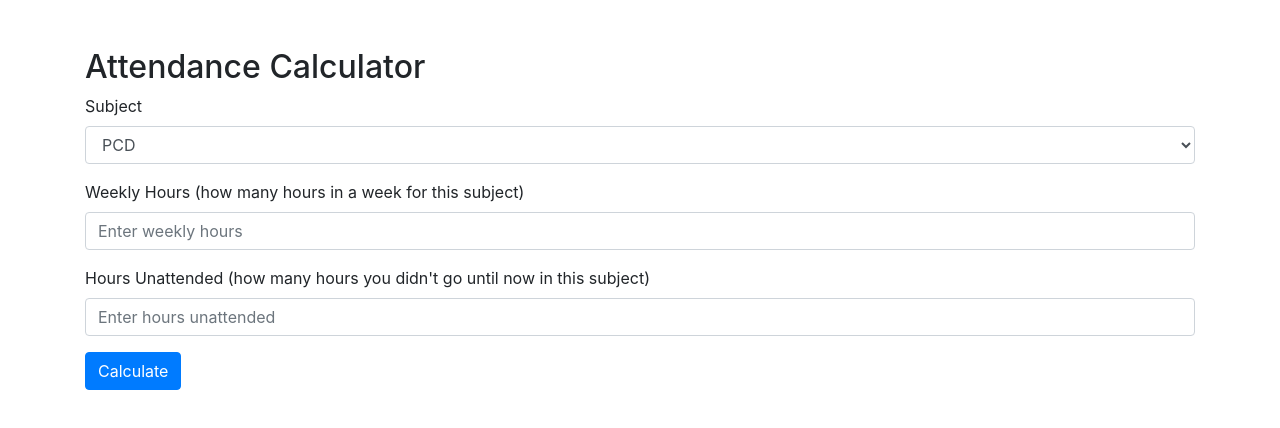
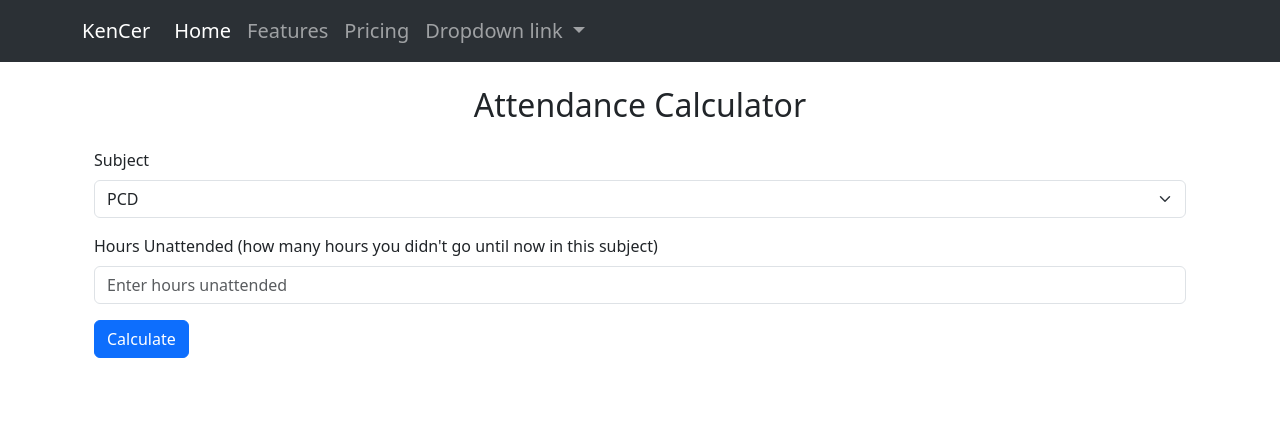
Before and after one commit to Lil-Ken/Attendace-Calculator-2.0, a plain HTML site: page index.html in a window 1280 px wide. Drawn offline with nearby package versions, Linux system fonts and the light colour scheme.

Commit message:
Update index.html

```diff
--- a/index.html
+++ b/index.html
@@ -4,54 +4,85 @@
   <meta charset="UTF-8">
   <meta name="viewport" content="width=device-width, initial-scale=1.0">
   <title>Attendance Calculator</title>
-  <link rel="stylesheet" href="https://stackpath.bootstrapcdn.com/bootstrap/4.5.2/css/bootstrap.min.css">
+  <link href="https://cdn.jsdelivr.net/npm/bootstrap@5.3.3/dist/css/bootstrap.min.css" rel="stylesheet" integrity="sha384-QWTKZyjpPEjISv5WaRU9OFeRpok6YctnYmDr5pNlyT2bRjXh0JMhjY6hW+ALEwIH" crossorigin="anonymous">
 </head>
 <body>
-  <div class="container mt-5">
-    <h2>Attendance Calculator</h2>
-    <div class="form-group">
-      <label for="subject">Subject</label>
-      <select class="form-control" id="subject">
-        <option value="PCD">PCD</option>
-        <option value="SAD">SAD</option>
-        <option value="Engligh">English</option>
-        <option value="M-Commerce">M-Commerce</option>
-        <option value="Database">Database</option>
-        <option value="PHP">PHP</option>
+    <nav class="navbar bg-dark text-light navbar-expand-lg bg-body-tertiary fs-5" data-bs-theme="dark">
+      <div class="container-md">
+        <a class="navbar-brand" href="#">KenCer</a>
+        <button class="navbar-toggler" type="button" data-bs-toggle="collapse" data-bs-target="#navbarNavDropdown" aria-controls="navbarNavDropdown" aria-expanded="false" aria-label="Toggle navigation">
+          <span class="navbar-toggler-icon"></span>
+        </button>
+        <div class="collapse navbar-collapse" id="navbarNavDropdown">
+          <ul class="navbar-nav">
+            <li class="nav-item">
+              <a class="nav-link active" aria-current="page" href="#">Home</a>
+            </li>
+            <li class="nav-item">
+              <a class="nav-link" href="#">Features</a>
+            </li>
+            <li class="nav-item">
+              <a class="nav-link" href="#">Pricing</a>
+            </li>
+            <li class="nav-item dropdown">
+              <a class="nav-link dropdown-toggle" href="#" role="button" data-bs-toggle="dropdown" aria-expanded="false">
+                Dropdown link
+              </a>
+              <ul class="dropdown-menu">
+                <li><a class="dropdown-item" href="#">Action</a></li>
+                <li><a class="dropdown-item" href="#">Another action</a></li>
+                <li><a class="dropdown-item" href="#">Something else here</a></li>
+              </ul>
+            </li>
+          </ul>
+        </div>
+      </div>
+    </nav>
+
+
+  <div class="container mt-4">
+    <h2 class="text-center">Attendance Calculator</h2>
+    <div class="container">
+      <label for="subject" class="form-label mt-3" aria-label="Default select example">Subject</label>
+      <select class="form-select" id="subject-hour">
+        <option value="5">PCD</option>
+        <option value="5">SAD</option>
+        <option value="2">English</option>
+        <option value="3">M-Commerce</option>
+        <option value="4">Database</option>
+        <option value="4">PHP</option>
       </select>
+
+      <!-- <label for="creditHours" class="form-label mt-3">Weekly Hours (how many hours in a week for this subject)</label>
+      <input type="number" class="form-control" id="creditHours" placeholder="Enter weekly hours"> -->
+
+      <label for="hours" class="form-label mt-3">Hours Unattended (how many hours you didn't go until now in this subject)</label>
+      <input type="number" class="form-control" id="hours" placeholder="Enter hours unattended">
+
+      <button type="button" class="btn btn-primary mt-3" id="calculate">Calculate</button>
+      <div id="result" class="mt-3"></div>
     </div>
-    <div class="form-group">
-      <label for="creditHours">Weekly Hours (how many hours in a week for this subject)</label>
-      <input type="number" class="form-control" id="creditHours" placeholder="Enter weekly hours">
-    </div>
-    <div class="form-group">
-      <label for="hours">Hours Unattended (how many hours you didn't go until now in this subject)</label>
-      <input type="number" class="form-control" id="hours" placeholder="Enter hours unattended">
-    </div>
-
-    <button type="button" class="btn btn-primary" id="calculate">Calculate</button>
-    <div id="result" class="mt-3"></div>
   </div>
 
   <script src="https://code.jquery.com/jquery-3.5.1.min.js"></script>
-  <script src="https://stackpath.bootstrapcdn.com/bootstrap/4.5.2/js/bootstrap.min.js"></script>
+  <script src="https://cdn.jsdelivr.net/npm/bootstrap@5.3.3/dist/js/bootstrap.bundle.min.js" integrity="sha384-YvpcrYf0tY3lHB60NNkmXc5s9fDVZLESaAA55NDzOxhy9GkcIdslK1eN7N6jIeHz" crossorigin="anonymous"></script>
   <script>
     $(document).ready(function() {
       $('#calculate').click(function() {
         var hours = parseInt($('#hours').val());
-        var creditHours = parseInt($('#creditHours').val());
-        var subject = $('#subject').val();
-        var totalHours = creditHours * 12; // 80% of total hours in a semester
-        var passHours = creditHours * 12 * 0.8;
+        // var creditHours = parseInt($('#creditHours').val());
+        var subject_hour = $('#subject-hour').val();
+        var totalHours = subject_hour * 12; // 80% of total hours in a semester
+        var passHours = subject_hour * 12 * 0.8;
 
-        if (isNaN(hours) || isNaN(creditHours)) {
+        if (isNaN(hours)) {
           $('#result').html('<div class="alert alert-danger" role="alert">Please enter valid numbers</div>');
         } else if (hours > totalHours) {
           $('#result').html('<div class="alert alert-danger" role="alert">You cannot exceed 80% of total hours (' + totalHours + ' hours)</div>');
         } else {
           var remainingHours = totalHours - passHours;
           if ((remainingHours-hours) > 0){
-            $('#result').html('<div class="alert alert-success" role="alert">You can ponteng ' + (remainingHours-hours).toFixed(2) + ' more hours in ' + subject + '</div>');
+            $('#result').html('<div class="alert alert-success" role="alert">You can ponteng ' + (remainingHours-hours).toFixed(2) + ' more hours</div>');
           }
           else{
             $('#result').html('<div class="alert alert-danger" role="alert">You must get in to bar list!</div>');
```
